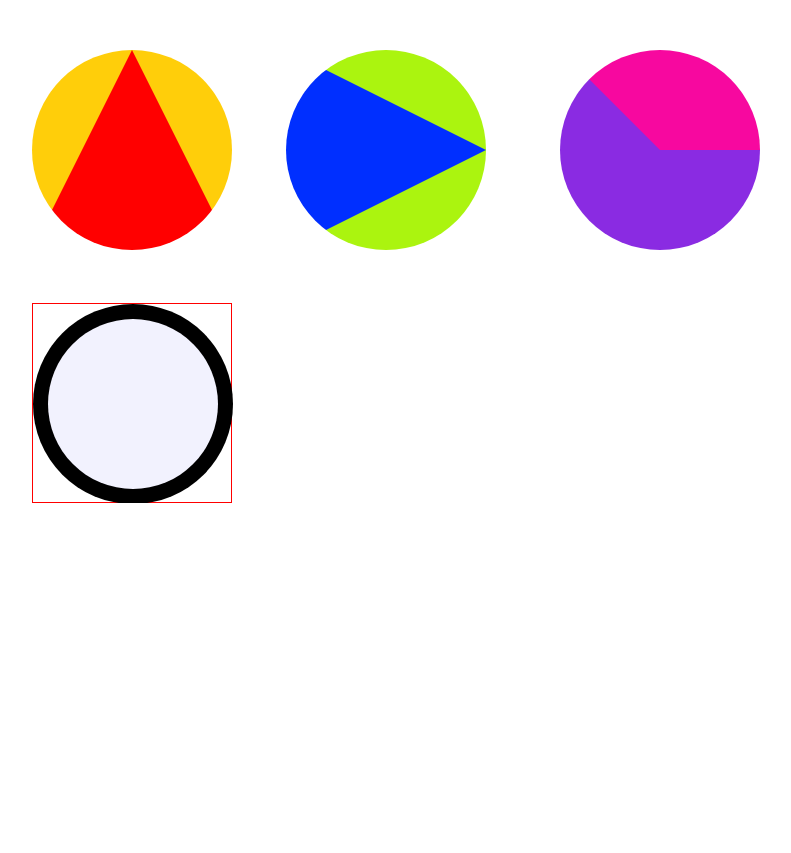
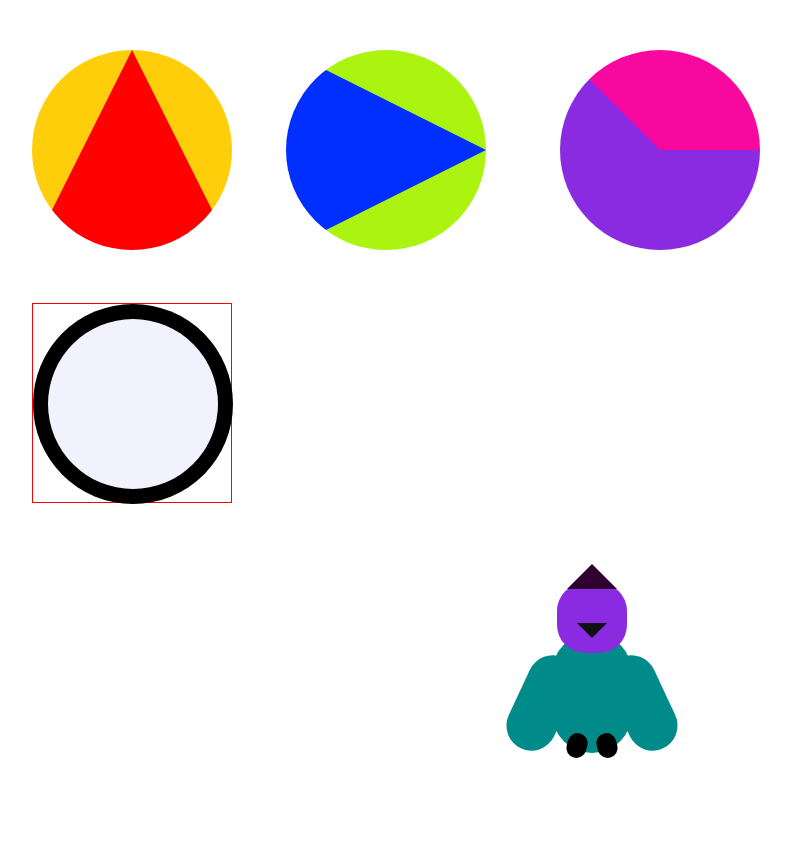
Before and after one commit to SunCavefreelancer/lesson_13_car, a plain HTML site: page page_transform.html in a window 1280 px wide. Shown: the part 4228-5081 px from the top of the page, without its empty margins (48-839 px from the left). Before the commit the page ends 4731 px from the top, so only its background shows below. Drawn offline with Linux system fonts and the light colour scheme.

Commit message:
Add files via upload

```diff
--- a/css/page_transform.css
+++ b/css/page_transform.css
@@ -438,3 +438,112 @@ h4 {
 	transform: rotate(360deg);
 	transition: 3s;
 }
+
+
+/* ------------------------------ */
+.section-sova {
+	padding: 80px 0px 80px 0px;
+	max-width: 850px;
+	margin: 0 auto;
+	position: relative;
+}
+.section-sova__item {
+	max-width: 500px;
+	margin: 0 auto;
+}
+.section-sova__item--1 {
+	width: 70px;
+	height: 70px;
+	background-color: blueviolet;
+	border-radius: 40%;
+	position: relative;
+	z-index: 2;
+}
+
+.section-sova__item--1::before {
+	border-left: 25px solid transparent;
+	border-right: 25px solid transparent;
+	border-bottom: 25px solid rgb(47, 1, 47);
+	content: "";
+	display: inline-block;
+	position: absolute;
+	top: -19px;
+	right: 10px;
+}
+.section-sova__item--1::after {
+	border-left: 15px solid transparent;
+	border-right: 15px solid transparent;
+	border-top: 15px solid rgb(18, 17, 17);
+	content: "";
+	display: inline-block;
+	position: absolute;
+	top: 40px;
+	left: 20px;
+}
+.section-sova__item--2 {
+	width: 80px;
+	height: 120px;
+	background-color: darkcyan;
+	border-radius: 80px;
+	transform: translateY(-20px);
+}
+.section-sova__item--3 {
+	width: 50px;
+	height: 100px;
+	background-color: darkcyan;
+	border-radius: 80px;
+	transform: rotate(25deg);
+	position: absolute;
+	top: 150px;
+	left: 350px;
+	z-index: 2;
+}
+
+.section-sova__item--3:hover {
+	transform: rotate(-65deg);
+	position: absolute;
+	top: 100px;
+	left: 325px;
+	background-color: rgb(78, 79, 79);
+}
+
+.section-sova__item--4 {
+	width: 50px;
+	height: 100px;
+	background-color: darkcyan;
+	border-radius: 80px;
+	transform: rotate(-25deg);
+	position: absolute;
+	top: 150px;
+	right: 350px;
+	z-index: 2;
+}
+.section-sova__item--4:hover {
+	transform: rotate(65deg);
+	position: absolute;
+	top: 100px;
+	right: 325px;
+}
+.section-sova__item--5 {
+	width: 20px;
+	height: 25px;
+	background-color: #000;
+	border-radius: 30px;
+	position: absolute;
+	top: 230px;
+	left: 400px;
+	z-index: 2;
+	transform: rotate(15deg);
+}
+
+.section-sova__item--6 {
+	width: 20px;
+	height: 25px;
+	background-color: #000;
+	border-radius: 30px;
+	position: absolute;
+	top: 230px;
+	right: 400px;
+	z-index: 2;
+	transform: rotate(-15deg);
+}
--- a/page_transform.html
+++ b/page_transform.html
@@ -204,6 +204,17 @@
 						<div class="e-item e-item--2"></div>
 					</div>
 			</section>
+
+
+
+			<section class="section-sova">
+				<div class="section-sova__item section-sova__item--1"></div>
+				<div class="section-sova__item section-sova__item--2"></div>
+				<div class="section-sova__item section-sova__item--3"></div>
+				<div class="section-sova__item section-sova__item--4"></div>
+				<div class="section-sova__item section-sova__item--5"></div>
+				<div class="section-sova__item section-sova__item--6"></div>
+			</section>
 		</main>
 
 		<footer class="footer"></footer>
```
